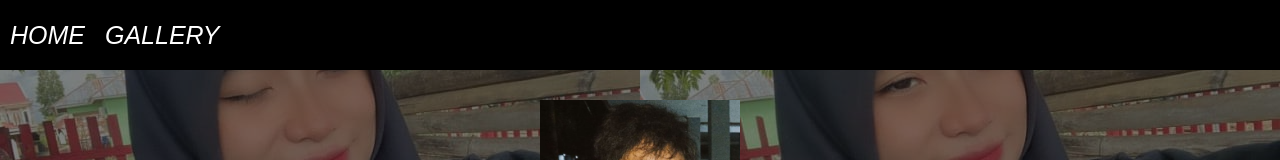
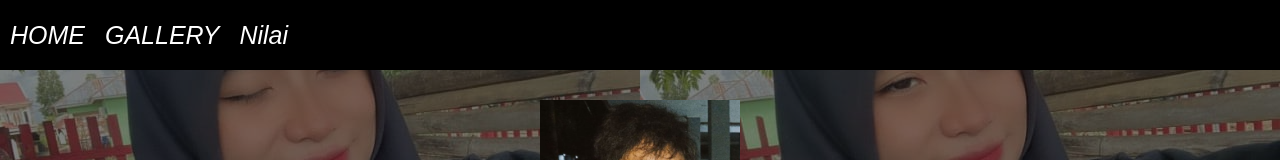
Before and after one commit to ramdanolii14/ramdanportofolio, a plain HTML site: page index.html in a window 1280 px wide. Shown: the top 160 px of the page. Drawn offline with Linux system fonts and the light colour scheme.

Commit message:
Update index.html

```diff
--- a/index.html
+++ b/index.html
@@ -12,6 +12,7 @@
     <nav>
         <a href="../">HOME</a>
         <a href="./galery.html">GALLERY</a>
+        <a href="./document.php">Nilai</a>
     </nav>
     <img src="ramdan.jpg" alt="Ramdan Olii">
     <h1>Ramdan Olii</h1>
```
